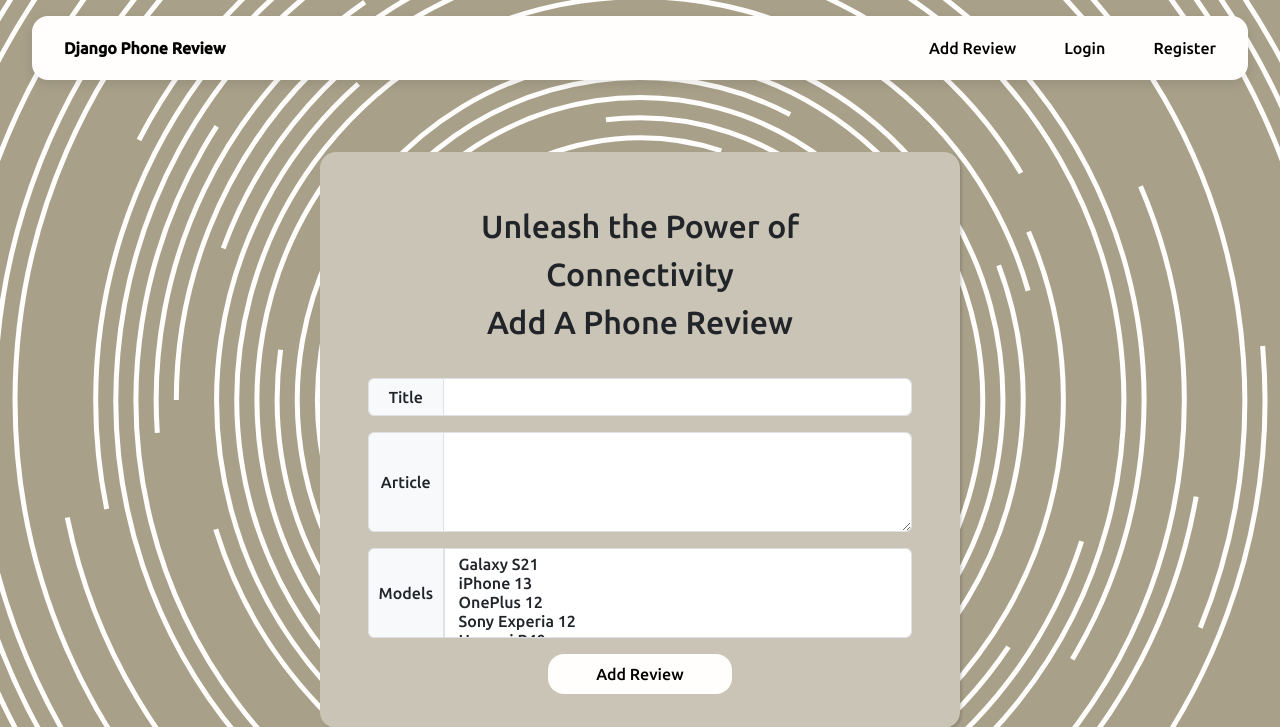
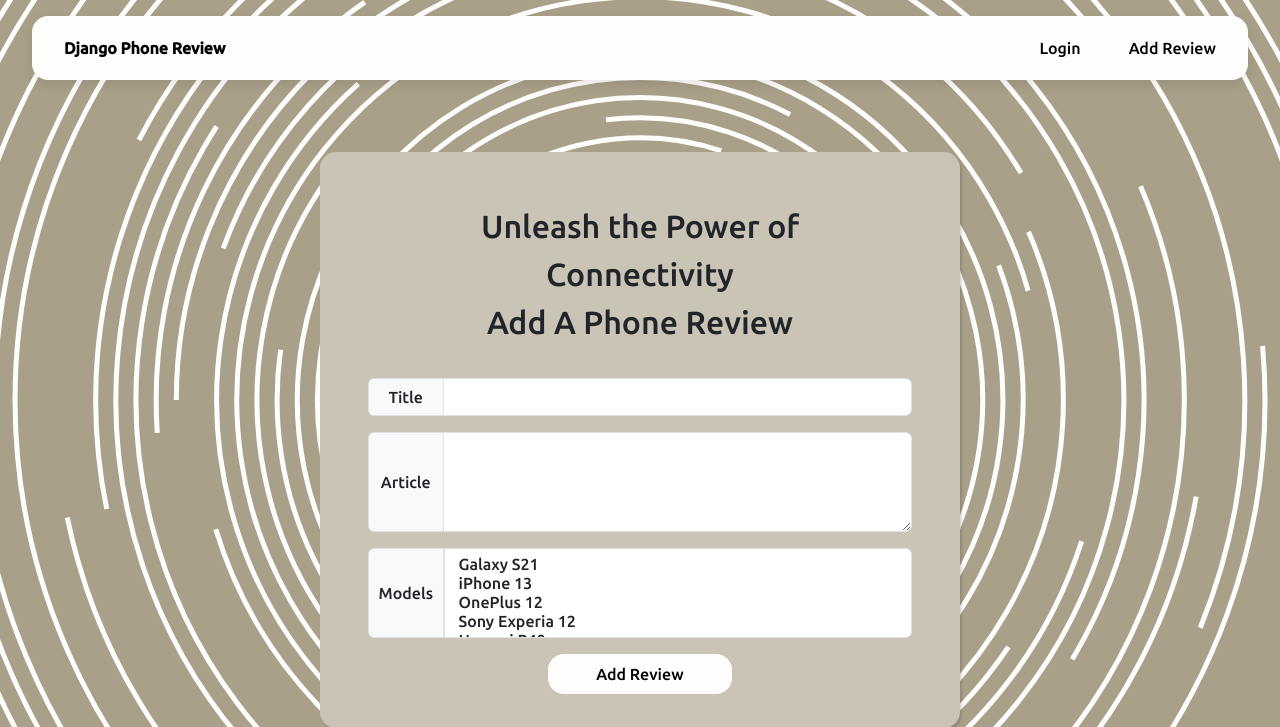
Before and after one commit to Tharvinash/Phone-Review-Website, a Django app: page /add-review/ in a window 1280 px wide. Shown: the top 727 px of the page. Run offline with Django 4.2, Linux system fonts and the light colour scheme; data comes from the database, SQL or seed files in the repository; some libraries are stand-ins or nearby versions.

Commit message:
refactor header

```diff
--- a/templates/layout.html
+++ b/templates/layout.html
@@ -23,9 +23,8 @@
                 </div>
                 <nav>
                     <ul>
+                        <li><a href="{% url 'login' %}">Login</a></li>
                         <li><a href="{% url 'add' %}">Add Review</a></li>
-                        <li><a href="{% url 'login' %}">Login</a></li>
-                        <li><a href="{% url 'register' %}">Register</a></li>
                     </ul>
                 </nav>
             </header>
```
